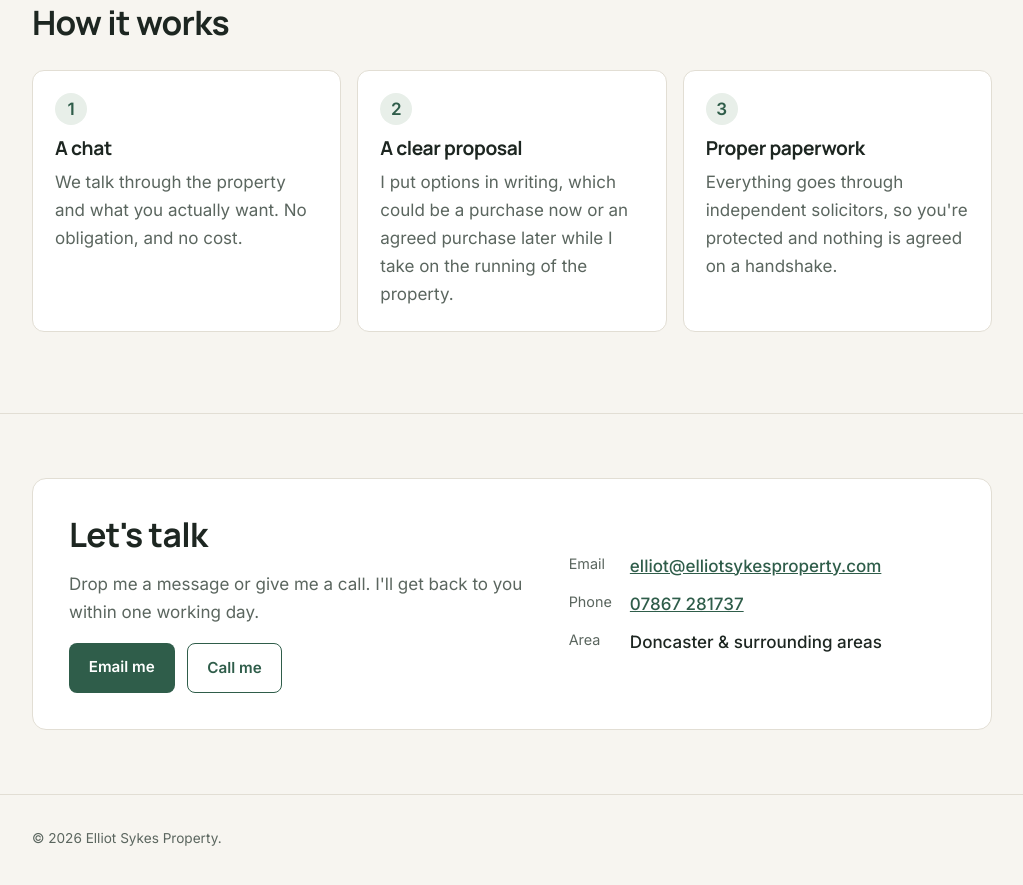
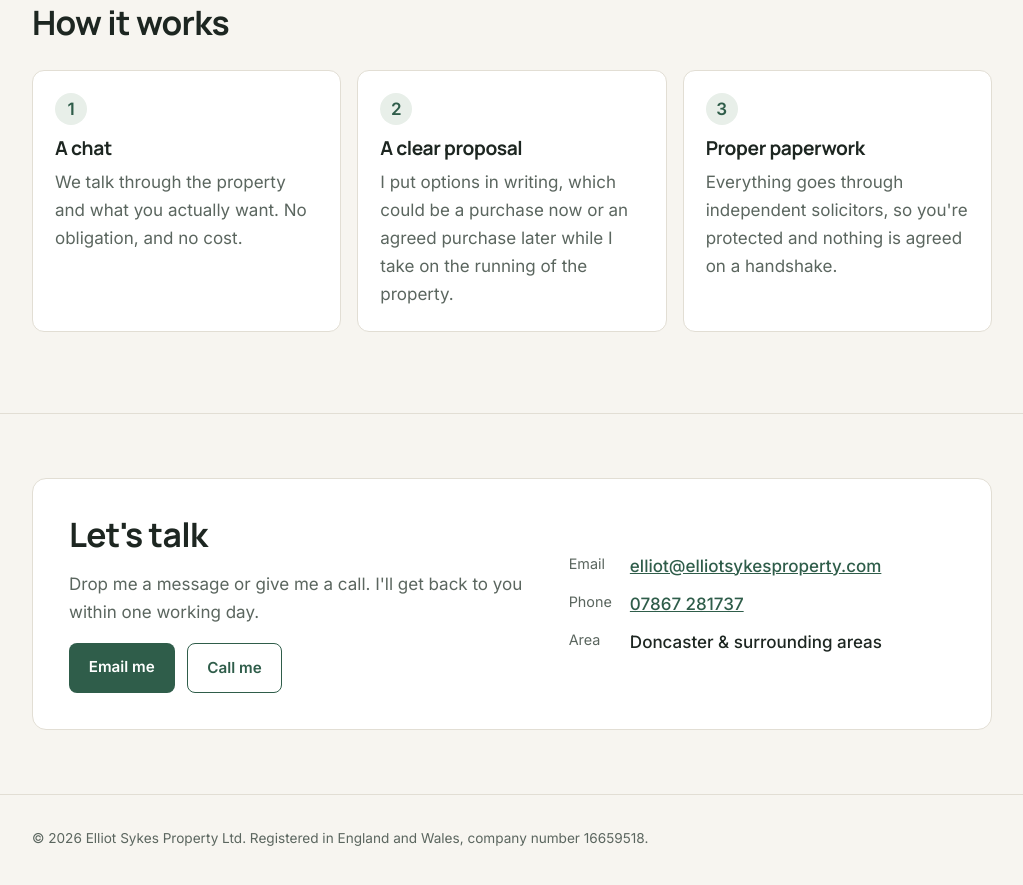
Before and after one commit to elliotsykes04-droid/elliotsykesproperty.com, a plain HTML site: page index.html in a window 1280 px wide. Shown: the part 2580-3465 px from the top of the page, without its empty margins (128-1151 px from the left). Drawn offline with Linux system fonts and the light colour scheme.

Commit message:
Add company details to footer
Co-Authored-By: Claude Opus 5.5 <noreply@anthropic.com>
Claude-Session: https://claude.ai/code/session_01EnFgTk59a1KQ3Gd4uRDbEK

```diff
--- a/index.html
+++ b/index.html
@@ -181,7 +181,7 @@ footer{padding:32px 0 48px;color:var(--muted);font-size:.85rem;border-top:1px so
 
 <footer>
   <div class="wrap">
-    © 2026 Elliot Sykes Property.
+    © 2026 Elliot Sykes Property Ltd. Registered in England and Wales, company number 16659518.
   </div>
 </footer>
 
```
